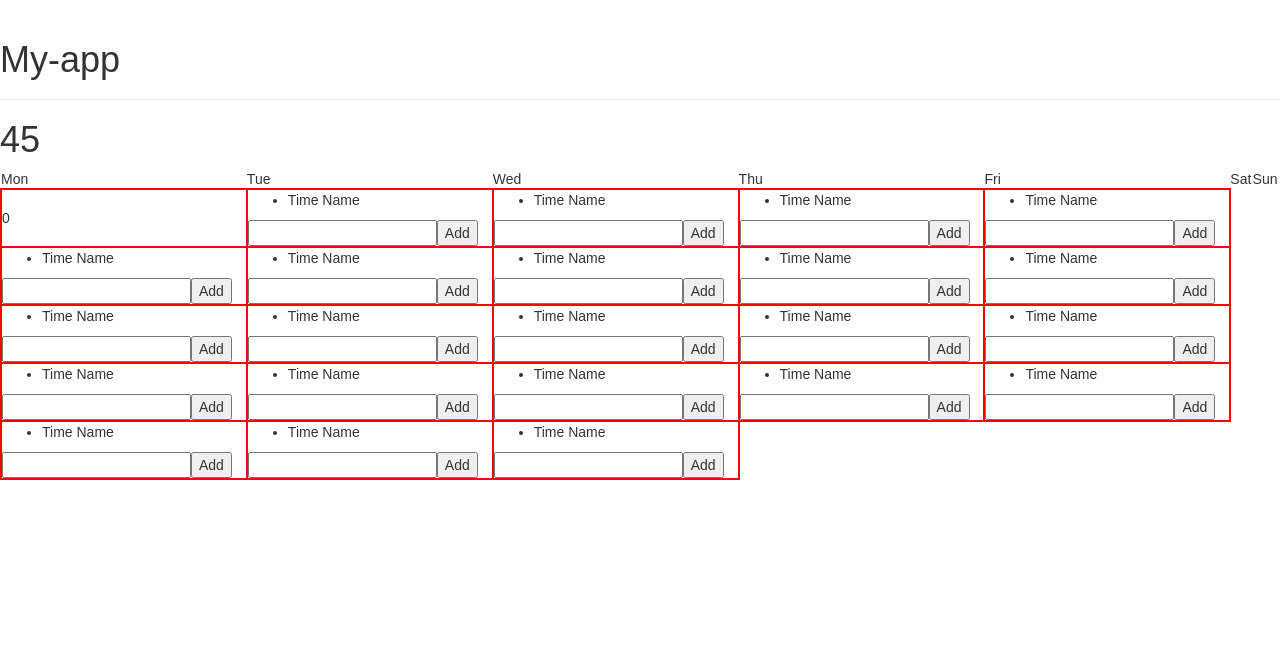
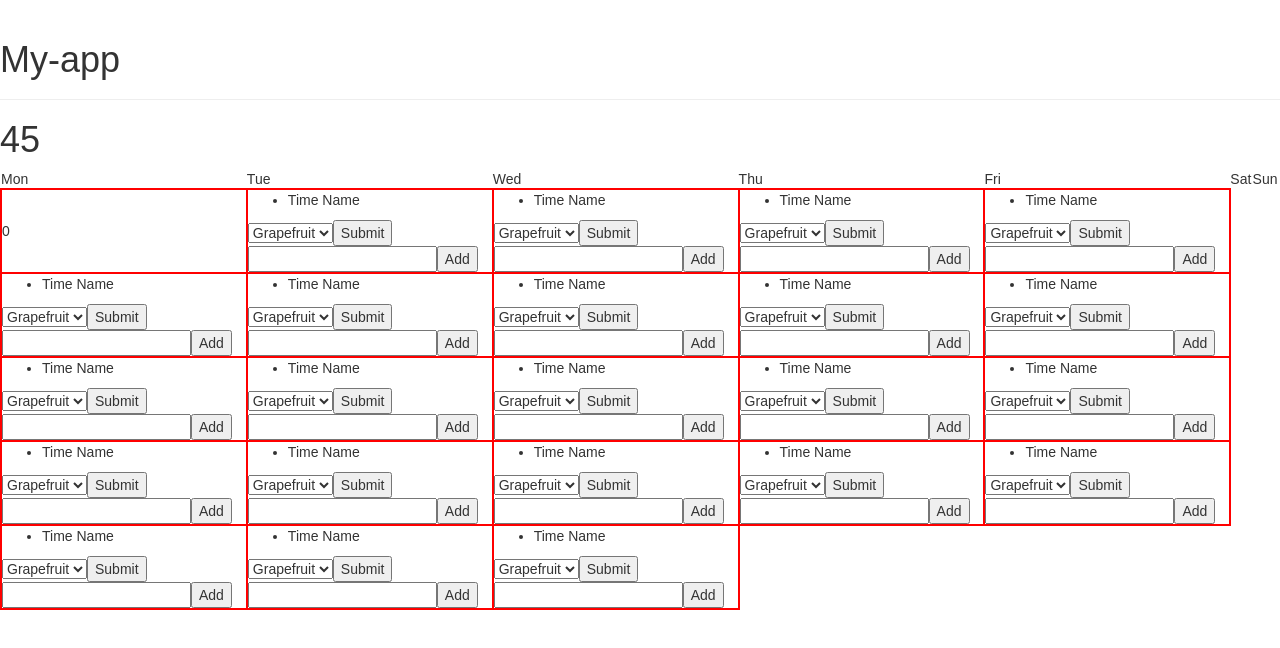
Before and after one commit to j-and/my-app, a React (Create React App) app: page / in a window 1280 px wide. Shown: the top 648 px of the page. Built offline with nearby package versions, Linux system fonts and the light colour scheme.

Commit message:
Starting time select

```diff
--- a/src/DayList.js
+++ b/src/DayList.js
@@ -27,6 +27,7 @@ class DayList extends Component {
             <div >
 
                 <RegisterList registers={this.state.registers}/>
+                <Register/>
                 <FruitForm addRegister={this.addRegister}/>
             </div>
         );
--- a/src/FruitForm.js
+++ b/src/FruitForm.js
@@ -37,6 +37,8 @@ class FruitForm extends Component {
 
             <div>
                 <form onSubmit={this.handleSubmit} ref="registerForm">
+
+
                     <input type="text" value={this.state.value} onChange={this.handleChange}/>
                     <input type="submit" value="Add"/>
                 </form>
--- a/src/Register.js
+++ b/src/Register.js
@@ -11,7 +11,11 @@ class Register extends Component {
     constructor(props) {
         super(props);
 
-        this.state = {time: 'Time', value: ''};
+        //this.state = {time: 'Time', value: ''};
+        this.state = {
+            registers: {}
+        };
+        this.handleChange = this.handleChange.bind(this);
         this.clear = this.clear.bind(this);
         this.enterName = this.enterName.bind(this);
         this.save = this.save.bind(this);
@@ -39,33 +43,52 @@ class Register extends Component {
         this.setState({time: eventKey});
     }
 
+    handleChange(event) {
+        this.setState({registers: event.target.value});
+        //this.state.registers['register-' + this.counter] = event.target.value;
+    }
+
+
+
+//<input class="input-name" placeholder="Name" value={this.state.value} onChange={this.enterName}/>
     render() {
 
         return (
 
             <div>
-                <DropdownButton title={this.state.time} id="1" onSelect={this.selectTime}>
-                    <MenuItem eventKey="08.00">08.00</MenuItem>
-                    <MenuItem eventKey="09.00">09.00</MenuItem>
-                    <MenuItem eventKey="10.00">10.00</MenuItem>
-                    <MenuItem eventKey="11.00">11.00</MenuItem>
-                    <MenuItem eventKey="12.00">12.00</MenuItem>
-                    <MenuItem eventKey="13.00">13.00</MenuItem>
-                    <MenuItem eventKey="14.00">14.00</MenuItem>
-                    <MenuItem eventKey="15.00">15.00</MenuItem>
-                    <MenuItem eventKey="16.00">16.00</MenuItem>
-                    <MenuItem eventKey="17.00">17.00</MenuItem>
-                    <MenuItem divider/>
-                    <MenuItem eventKey="4">Add</MenuItem>
-                </DropdownButton>
-                <input class="input-name" placeholder="Name" value={this.state.value} onChange={this.enterName}/>
-                <Button bsSize="xsmall" bsStyle="success" className="" onClick={this.save}> <Glyphicon
-                    glyph="ok"/></Button>
-                <Button bsSize="xsmall" bsStyle="danger" className="" onClick={this.clear}> <Glyphicon
-                    glyph="remove"/></Button>
+                <form onSubmit={this.handleSubmit}>
+
+                        <select value={this.state.value} onChange={this.handleChange}>
+                            <option value="grapefruit">Grapefruit</option>
+                            <option value="lime">Lime</option>
+                            <option value="coconut">Coconut</option>
+                            <option value="mango">Mango</option>
+                        </select>
+
+                    <input type="submit" value="Submit" />
+                </form>
             </div>
         );
     }
 }
 
 export default Register;
+// <DropdownButton title={this.state.time} id="1" value={this.state.value} onChange={this.handleChange}>
+//     <MenuItem eventKey="08.00">08.00</MenuItem>
+//     <MenuItem eventKey="09.00">09.00</MenuItem>
+//     <MenuItem eventKey="10.00">10.00</MenuItem>
+//     <MenuItem eventKey="11.00">11.00</MenuItem>
+//     <MenuItem eventKey="12.00">12.00</MenuItem>
+//     <MenuItem eventKey="13.00">13.00</MenuItem>
+//     <MenuItem eventKey="14.00">14.00</MenuItem>
+//     <MenuItem eventKey="15.00">15.00</MenuItem>
+//     <MenuItem eventKey="16.00">16.00</MenuItem>
+//     <MenuItem eventKey="17.00">17.00</MenuItem>
+//     <MenuItem divider/>
+//     <MenuItem eventKey="4">Add</MenuItem>
+// </DropdownButton>
+//
+// <Button bsSize="xsmall" bsStyle="success" className="" onClick={this.save}> <Glyphicon
+// glyph="ok"/></Button>
+//     <Button bsSize="xsmall" bsStyle="danger" className="" onClick={this.clear}> <Glyphicon
+// glyph="remove"/></Button>
```
